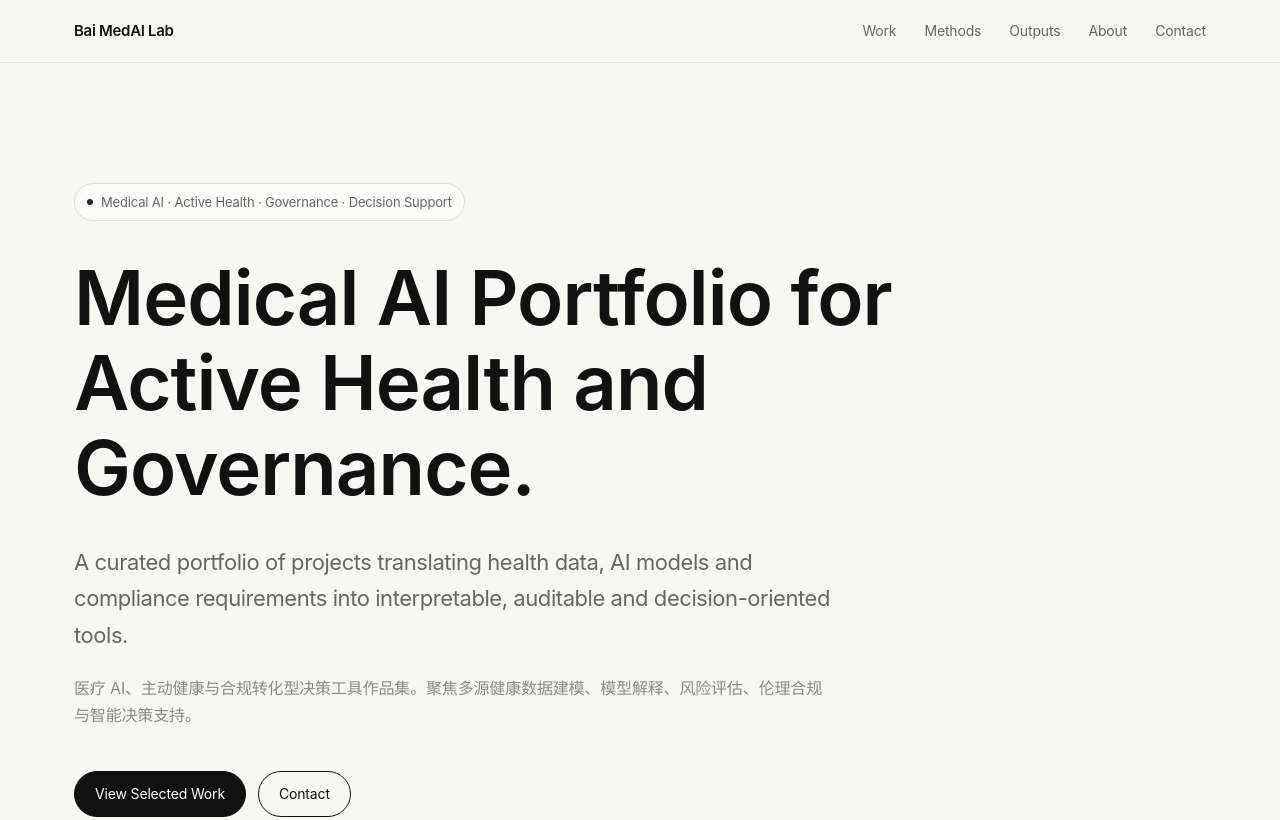
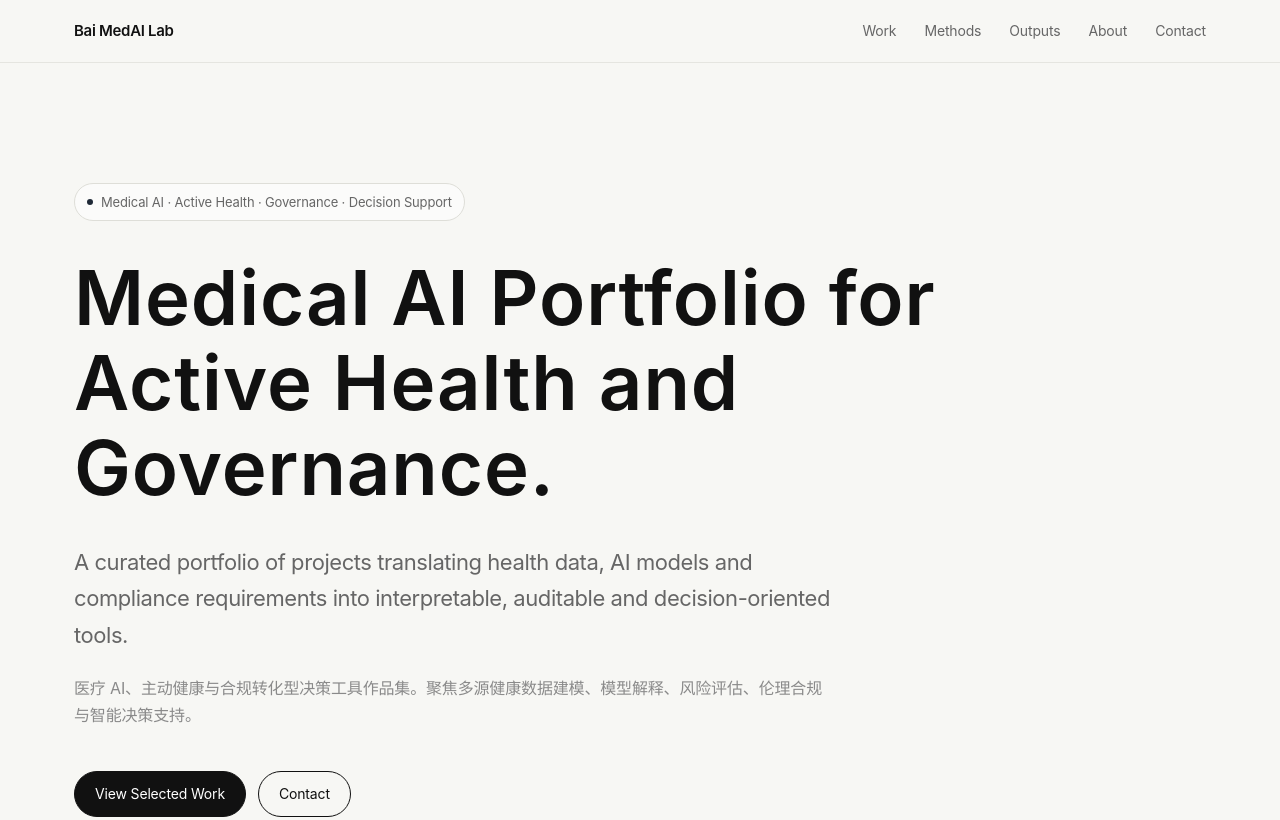
Before and after one commit to fangyunbai/bai-medai-site, a plain HTML site: page index.html in a window 1280 px wide. Shown: the top 820 px of the page. Drawn offline with Linux system fonts and the light colour scheme.

Commit message:
Update index.html

```diff
--- a/index.html
+++ b/index.html
@@ -116,7 +116,7 @@
       margin: 34px 0 0;
       font-size: clamp(42px, 6.6vw, 76px);
       line-height: 1.12;
-      letter-spacing: -0.012em;
+      letter-spacing: 0.012em;
       font-weight: 620;
     }
 
```
